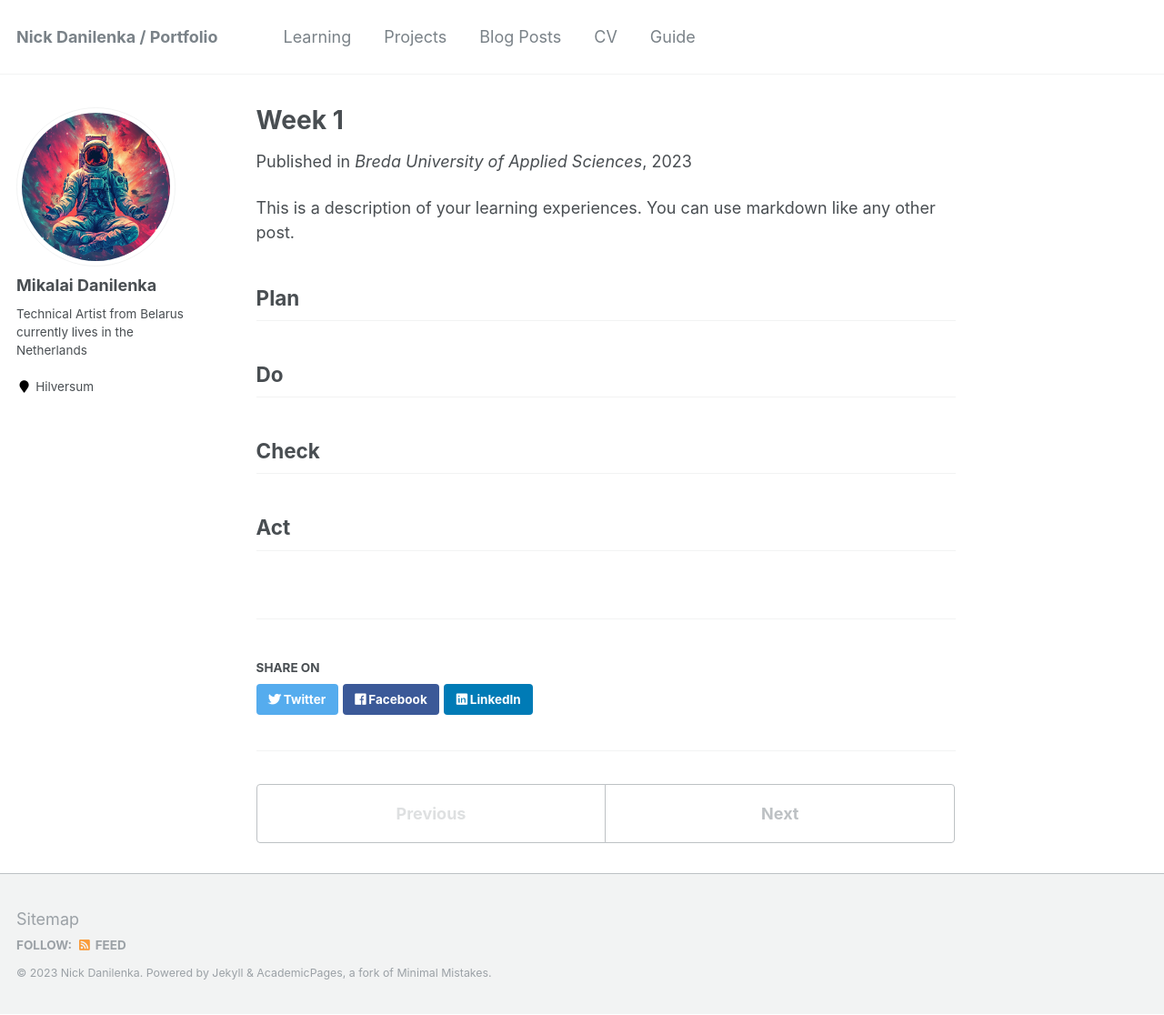
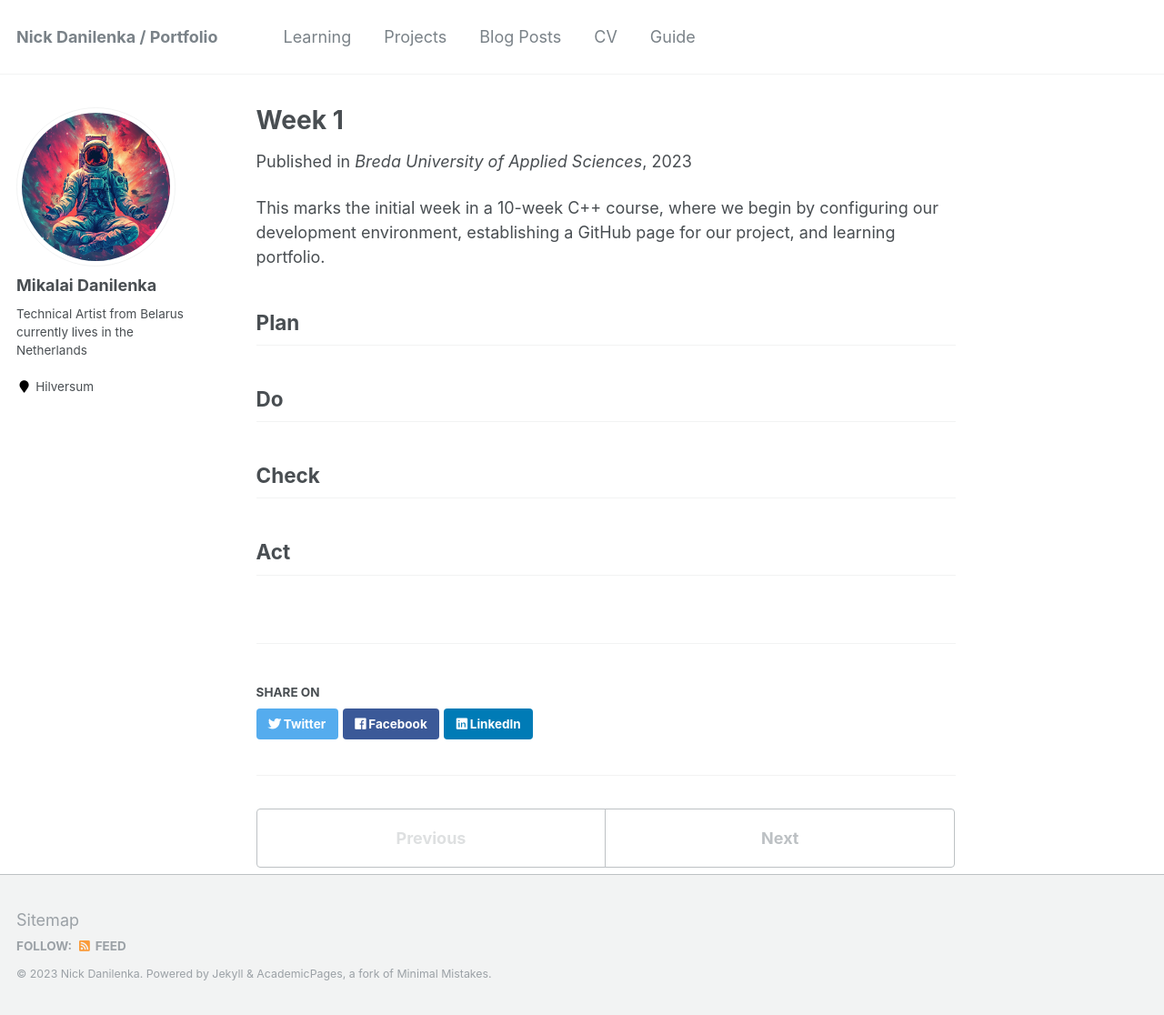
Before and after one commit to LuiGiodd/CppGameCourse, a Jekyll site: the page built from _learning/week-1.md, in a window 1280 px wide and 1116 px high. Shown: the whole window at 91% size. Built offline with Jekyll 4.4.1, drawn with Linux system fonts in a browser that asks for light colours.

Commit message:
add first week description

```diff
--- a/_learning/week-1.md
+++ b/_learning/week-1.md
@@ -8,7 +8,7 @@ date: 2023-09-04
 location: "Breda, The Netherlands"
 ---
 
-This is a description of your learning experiences. You can use markdown like any other post.
+This marks the initial week in a 10-week C++ course, where we begin by configuring our development environment, establishing a GitHub page for our project, and learning portfolio.
 
 ## Plan
 
```
